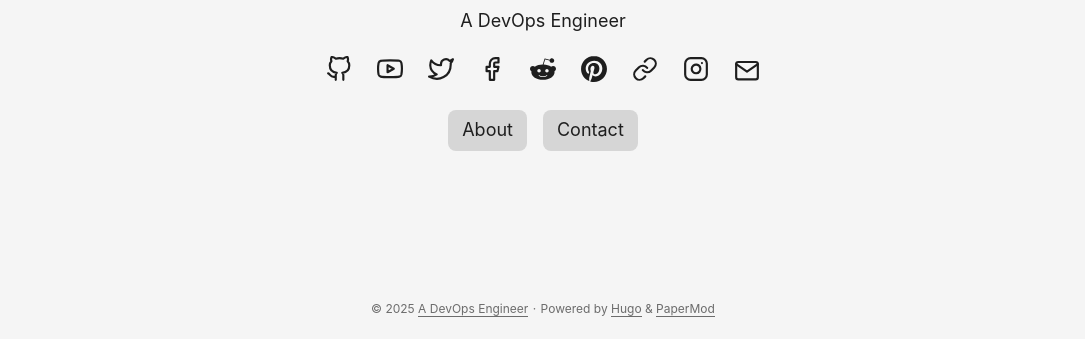
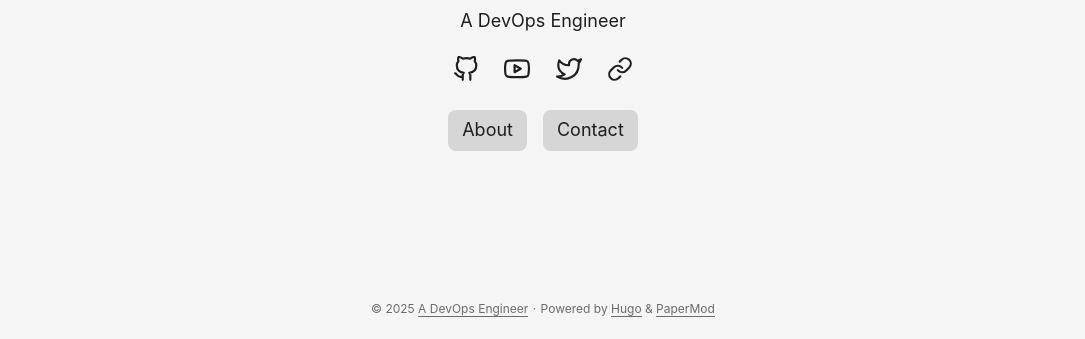
Before and after one commit to adevopsbeginner/hugo, a plain HTML site: page index.html in a window 1280 px wide. Shown: the part 461-800 px from the top of the page, without its empty margins (97-1182 px from the left). Drawn offline with Linux system fonts and the light colour scheme.

Commit message:
less social icons

```diff
--- a/index.html
+++ b/index.html
@@ -76,7 +76,7 @@
   "description": "",
   "logo": "https://www.adevopsbeginner.site/favicon.ico",
   "sameAs": [
-      "https://github.com/adevopsbeginner", "https://www.youtube.com/@adevopsbeginner", "https://x.com/adevopsbeginner", "https://www.facebook.com/adevopsbeginner", "https://www.reddit.com/user/LastDiscipline1935", "hhttps://au.pinterest.com/adevopsbeginner/", "https://adevopsbeginner.blogspot.com/", "https://www.instagram.com/adevopsbeginner", "email:adevopsbeginner@gmail.com"
+      "https://github.com/adevopsbeginner", "https://www.youtube.com/@adevopsbeginner", "https://x.com/adevopsbeginner", "https://adevopsbeginner.blogspot.com/"
   ]
 }
 </script>
@@ -189,50 +189,12 @@
     </path>
 </svg>
     </a>
-    <a href="https://www.facebook.com/adevopsbeginner" target="_blank" rel="noopener noreferrer me"
-        title="Facebook">
-        <svg xmlns="http://www.w3.org/2000/svg" viewBox="0 0 24 24" fill="none" stroke="currentColor" stroke-width="2"
-    stroke-linecap="round" stroke-linejoin="round">
-    <path d="M18 2h-3a5 5 0 0 0-5 5v3H7v4h3v8h4v-8h3l1-4h-4V7a1 1 0 0 1 1-1h3z"></path>
-</svg>
-    </a>
-    <a href="https://www.reddit.com/user/LastDiscipline1935" target="_blank" rel="noopener noreferrer me"
-        title="Reddit">
-        <svg xmlns="http://www.w3.org/2000/svg" viewBox="0 0 24 24" fill="currentColor" stroke="none" stroke-width="1">
-    <path
-        d="M24 11.779c0-1.459-1.192-2.645-2.657-2.645-.715 0-1.363.286-1.84.746-1.81-1.191-4.259-1.949-6.971-2.046l1.483-4.669 4.016.941-.006.058c0 1.193.975 2.163 2.174 2.163 1.198 0 2.172-.97 2.172-2.163s-.975-2.164-2.172-2.164c-.92 0-1.704.574-2.021 1.379l-4.329-1.015c-.189-.046-.381.063-.44.249l-1.654 5.207c-2.838.034-5.409.798-7.3 2.025-.474-.438-1.103-.712-1.799-.712-1.465 0-2.656 1.187-2.656 2.646 0 .97.533 1.811 1.317 2.271-.052.282-.086.567-.086.857 0 3.911 4.808 7.093 10.719 7.093s10.72-3.182 10.72-7.093c0-.274-.029-.544-.075-.81.832-.447 1.405-1.312 1.405-2.318zm-17.224 1.816c0-.868.71-1.575 1.582-1.575.872 0 1.581.707 1.581 1.575s-.709 1.574-1.581 1.574-1.582-.706-1.582-1.574zm9.061 4.669c-.797.793-2.048 1.179-3.824 1.179l-.013-.003-.013.003c-1.777 0-3.028-.386-3.824-1.179-.145-.144-.145-.379 0-.523.145-.145.381-.145.526 0 .65.647 1.729.961 3.298.961l.013.003.013-.003c1.569 0 2.648-.315 3.298-.962.145-.145.381-.144.526 0 .145.145.145.379 0 .524zm-.189-3.095c-.872 0-1.581-.706-1.581-1.574 0-.868.709-1.575 1.581-1.575s1.581.707 1.581 1.575-.709 1.574-1.581 1.574z" />
-</svg>
-    </a>
-    <a href="hhttps://au.pinterest.com/adevopsbeginner/" target="_blank" rel="noopener noreferrer me"
-        title="Pinterest">
-        <svg xmlns="http://www.w3.org/2000/svg" viewBox="0 0 24 24" fill="currentColor" stroke="none">
-    <path
-        d="M12.017 0C5.396 0 .029 5.367.029 11.987c0 5.079 3.158 9.417 7.618 11.162-.105-.949-.199-2.403.041-3.439.219-.937 1.406-5.957 1.406-5.957s-.359-.72-.359-1.781c0-1.663.967-2.911 2.168-2.911 1.024 0 1.518.769 1.518 1.688 0 1.029-.653 2.567-.992 3.992-.285 1.193.6 2.165 1.775 2.165 2.128 0 3.768-2.245 3.768-5.487 0-2.861-2.063-4.869-5.008-4.869-3.41 0-5.409 2.562-5.409 5.199 0 1.033.394 2.143.889 2.741.099.12.112.225.085.345-.09.375-.293 1.199-.334 1.363-.053.225-.172.271-.401.165-1.495-.69-2.433-2.878-2.433-4.646 0-3.776 2.748-7.252 7.92-7.252 4.158 0 7.392 2.967 7.392 6.923 0 4.135-2.607 7.462-6.233 7.462-1.214 0-2.354-.629-2.758-1.379l-.749 2.848c-.269 1.045-1.004 2.352-1.498 3.146 1.123.345 2.306.535 3.55.535 6.607 0 11.985-5.365 11.985-11.987C23.97 5.39 18.592.026 11.985.026L12.017 0z" />
-</svg>
-    </a>
     <a href="https://adevopsbeginner.blogspot.com/" target="_blank" rel="noopener noreferrer me"
         title="Blogger">
         <svg xmlns="http://www.w3.org/2000/svg" viewBox="0 0 24 24" fill="none" stroke="currentColor" stroke-width="2"
     stroke-linecap="round" stroke-linejoin="round">
     <path d="M10 13a5 5 0 0 0 7.54.54l3-3a5 5 0 0 0-7.07-7.07l-1.72 1.71"></path>
     <path d="M14 11a5 5 0 0 0-7.54-.54l-3 3a5 5 0 0 0 7.07 7.07l1.71-1.71"></path>
-</svg>
-    </a>
-    <a href="https://www.instagram.com/adevopsbeginner" target="_blank" rel="noopener noreferrer me"
-        title="Instagram">
-        <svg xmlns="http://www.w3.org/2000/svg" viewBox="0 0 24 24" fill="none" stroke="currentColor" stroke-width="2"
-    stroke-linecap="round" stroke-linejoin="round">
-    <rect x="2" y="2" width="20" height="20" rx="5" ry="5"></rect>
-    <path d="M16 11.37A4 4 0 1 1 12.63 8 4 4 0 0 1 16 11.37z"></path>
-    <line x1="17.5" y1="6.5" x2="17.5" y2="6.5"></line>
-</svg>
-    </a>
-    <a href="email:adevopsbeginner@gmail.com" target="_blank" rel="noopener noreferrer me"
-        title="Email">
-        <svg xmlns="http://www.w3.org/2000/svg" viewBox="0 0 24 21" fill="none" stroke="currentColor" stroke-width="2"
-    stroke-linecap="round" stroke-linejoin="round">
-    <path d="M4 4h16c1.1 0 2 .9 2 2v12c0 1.1-.9 2-2 2H4c-1.1 0-2-.9-2-2V6c0-1.1.9-2 2-2z"></path>
-    <polyline points="22,6 12,13 2,6"></polyline>
 </svg>
     </a>
 </div>
```
